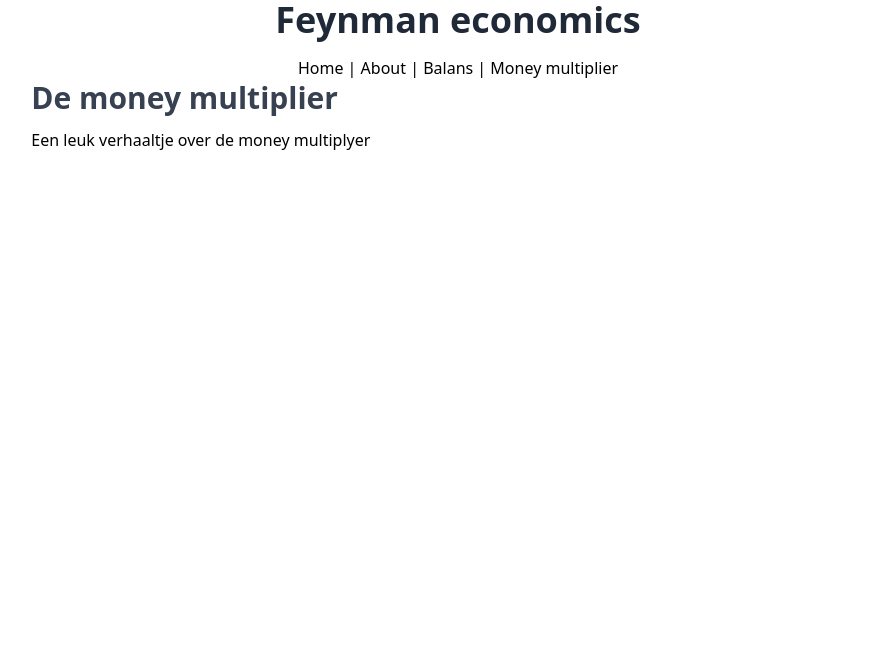
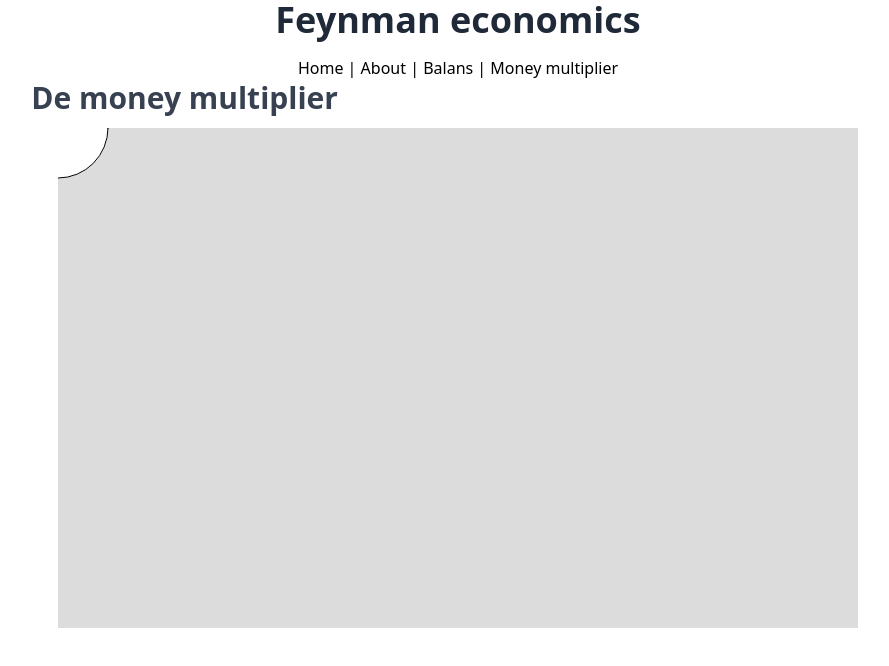
Before and after one commit to jurcello/feynman-economy, a Vue app: page /money-multiplier in a window 1280 px wide. Shown: the top 666 px of the page, without its empty margins (182-1071 px from the left). Built offline with nearby package versions, Linux system fonts and the light colour scheme.

Commit message:
Fixed some config and added the boilerplate for the money multiplier sketch.

```diff
--- a/package.json
+++ b/package.json
@@ -8,6 +8,7 @@
   "dependencies": {
     "@vitejs/plugin-vue": "^5.2.1",
     "p5": "^1.11.2",
+    "p5.tween": "^1.2.0",
     "vite": "^6.0.3",
     "vue": "^3.5.13",
     "vue-router": "4"
--- /dev/null
+++ b/src/components/MoneyMultiplierSketch.vue
@@ -0,0 +1,39 @@
+<template>
+  <div class="canvas" ref="canvasContainer">
+  </div>
+</template>
+
+<script setup lang="ts">
+
+import {onMounted, onUnmounted, ref} from "vue";
+import p5 from "p5";
+import moneyMultiplier from "@/sketches/moneyMultiplier";
+
+const canvasContainer = ref<HTMLDivElement | null>(null);
+let p5Instance: p5 | null = null;
+
+onMounted(() => {
+  if (canvasContainer.value) {
+    const sketch = moneyMultiplier(canvasContainer.value);
+    p5Instance = new p5(sketch, canvasContainer.value);
+  }
+});
+
+// Lifecycle: Destroy p5 instance when component is unmounted
+onUnmounted(() => {
+  if (p5Instance) {
+    p5Instance.remove(); // Clean up canvas and memory
+  }
+});
+
+</script>
+
+<style scoped>
+.canvas {
+  display: flex;
+  justify-content: center;
+  align-items: center;
+  width: 100%;
+  height: 100%;
+}
+</style>
--- /dev/null
+++ b/src/sketches/moneyMultiplier.ts
@@ -0,0 +1,20 @@
+import p5 from "p5";
+
+const createSketch = (canvasContainer: HTMLDivElement) => (p: p5) => {
+    let canvas;
+
+    const height = 500;
+    p.setup = () => {
+        canvas = p.createCanvas(800, height);
+
+        canvas.parent(canvasContainer);
+        p.background(220);
+    }
+
+    p.draw = () => {
+        p.background(220);
+        p.circle(p.mouseX, p.mouseY, 100);
+    };
+};
+
+export default createSketch;
--- a/src/views/MoneyMultiplier.vue
+++ b/src/views/MoneyMultiplier.vue
@@ -1,14 +1,13 @@
 <template>
   <div>
     <h2>De money multiplier</h2>
-    <p>Een leuk verhaaltje over de money multiplyer</p>
+    <MoneyMultiplierSketch/>
   </div>
+
 </template>
 
-<script>
-export default {
-  name: 'MoneyMultiplier',
-}
+<script setup lang="ts">
+import MoneyMultiplierSketch from "../components/MoneyMultiplierSketch.vue";
 </script>
 
 <style scoped>
--- a/vite.config.ts
+++ b/vite.config.ts
@@ -1,5 +1,6 @@
 import { defineConfig } from "vite";
 import vue from '@vitejs/plugin-vue';
+import {fileURLToPath} from "node:url";
 
 export default defineConfig({
     root: ".", // Ensures it serves from the project's root
@@ -7,4 +8,9 @@ export default defineConfig({
         outDir: "dist",
     },
     plugins: [vue()],
+    resolve: {
+        alias: {
+            '@': fileURLToPath(new URL('./src', import.meta.url)), // Alias @ to src
+        },
+    },
 });
```
Also changed, not shown: tsconfig.json (+7 -4 lines), 1 other file (tests, documents, lock files or other folders).
